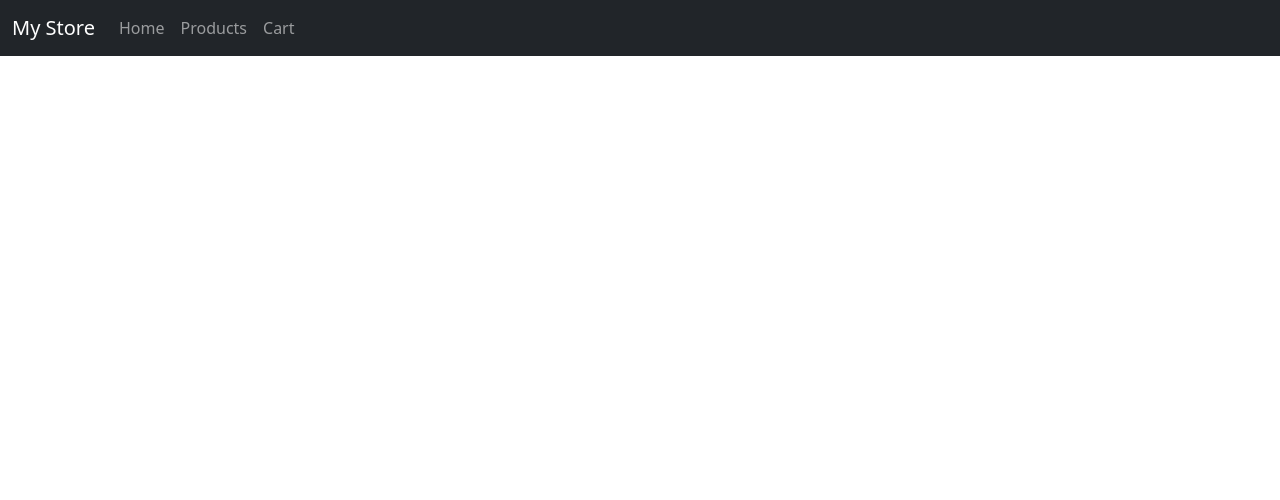
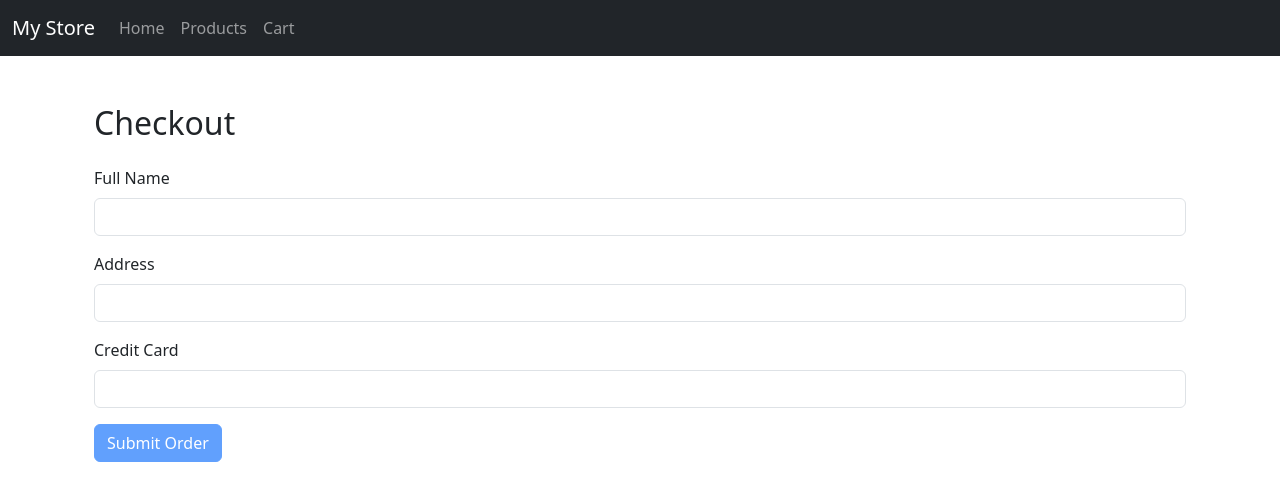
Before and after one commit to tarekrishmawi/my_store, an Angular app: page /checkout in a window 1280 px wide. Before the commit this address led to /. Shown: the top 500 px of the page. Built offline with nearby package versions, Linux system fonts and the light colour scheme.

Commit message:
feat: add checkout component with form validation and routing

```diff
--- a/src/app/app.routes.ts
+++ b/src/app/app.routes.ts
@@ -3,10 +3,12 @@ import { Home } from './components/home/home';
 import { ProductList } from './components/product-list/product-list';
 import { ProductDetails } from './components/product-details/product-details';
 import { Cart } from './components/cart/cart';
+import { Checkout } from './components/checkout/checkout';
 
 export const routes: Routes = [
   { path: '', component: Home, pathMatch: 'full' },
   { path: 'products', component: ProductList },
   { path: 'products/:id', component: ProductDetails },
   { path: 'cart', component: Cart },
+  { path: 'checkout', component: Checkout },
 ];
--- a/src/app/components/cart/cart.html
+++ b/src/app/components/cart/cart.html
@@ -32,6 +32,7 @@
       <h4 class="mb-0">Total: {{ total }} $</h4>
 
       <button class="btn btn-danger" (click)="clearCart()">Clear Cart</button>
+      <a class="btn btn-primary" routerLink="/checkout">Proceed to Checkout</a>
     </div>
   </div>
 </div>
--- a/src/app/components/cart/cart.ts
+++ b/src/app/components/cart/cart.ts
@@ -2,11 +2,12 @@ import { Component } from '@angular/core';
 import { CommonModule } from '@angular/common';
 import { CartService } from '../../services/cart';
 import { Product } from '../../models/product';
+import { RouterLink } from '@angular/router';
 
 @Component({
   selector: 'app-cart',
   standalone: true,
-  imports: [CommonModule],
+  imports: [CommonModule, RouterLink],
   templateUrl: './cart.html',
   styleUrls: ['./cart.css'],
 })
--- /dev/null
+++ b/src/app/components/checkout/checkout.html
@@ -0,0 +1,65 @@
+<div class="container mt-5">
+  <h2 class="mb-4">Checkout</h2>
+
+  <form #checkoutForm="ngForm" (ngSubmit)="submit(checkoutForm)">
+    <!-- Name -->
+    <div class="mb-3">
+      <label class="form-label">Full Name</label>
+      <input
+        type="text"
+        class="form-control"
+        name="name"
+        [(ngModel)]="name"
+        required
+        minlength="3"
+        #nameInput="ngModel"
+      />
+
+      <div class="text-danger" *ngIf="nameInput.invalid && nameInput.touched">
+        Name must be at least 3 characters
+      </div>
+    </div>
+
+    <!-- Address -->
+    <div class="mb-3">
+      <label class="form-label">Address</label>
+      <input
+        type="text"
+        class="form-control"
+        name="address"
+        [(ngModel)]="address"
+        required
+        minlength="5"
+        #addressInput="ngModel"
+      />
+
+      <div class="text-danger" *ngIf="addressInput.invalid && addressInput.touched">
+        Address must be at least 5 characters
+      </div>
+    </div>
+
+    <!-- Credit Card -->
+    <div class="mb-3">
+      <label class="form-label">Credit Card</label>
+      <input
+        type="text"
+        class="form-control"
+        name="creditCard"
+        [(ngModel)]="creditCard"
+        required
+        minlength="16"
+        maxlength="16"
+        #cardInput="ngModel"
+      />
+
+      <div class="text-danger" *ngIf="cardInput.invalid && cardInput.touched">
+        Credit card must be 16 digits
+      </div>
+    </div>
+
+    <!-- Submit -->
+    <button class="btn btn-primary" type="submit" [disabled]="checkoutForm.invalid">
+      Submit Order
+    </button>
+  </form>
+</div>
--- /dev/null
+++ b/src/app/components/checkout/checkout.ts
@@ -0,0 +1,29 @@
+import { Component } from '@angular/core';
+import { FormsModule } from '@angular/forms';
+import { CommonModule } from '@angular/common';
+import { Router } from '@angular/router';
+import { CartService } from '../../services/cart';
+
+@Component({
+  selector: 'app-checkout',
+  imports: [FormsModule, CommonModule],
+  templateUrl: './checkout.html',
+  styleUrl: './checkout.css',
+})
+export class Checkout {
+  name: string = '';
+  address: string = '';
+  creditCard: string = '';
+
+  constructor(
+    private cart: CartService,
+    private router: Router,
+  ) {}
+
+  submit(form: any) {
+    if (form.valid) {
+      this.cart.clear();
+      this.router.navigate(['/success']);
+    }
+  }
+}
```
Also changed, not shown: src/app/components/checkout/checkout.css (added), 1 other file (tests, documents, lock files or other folders).
